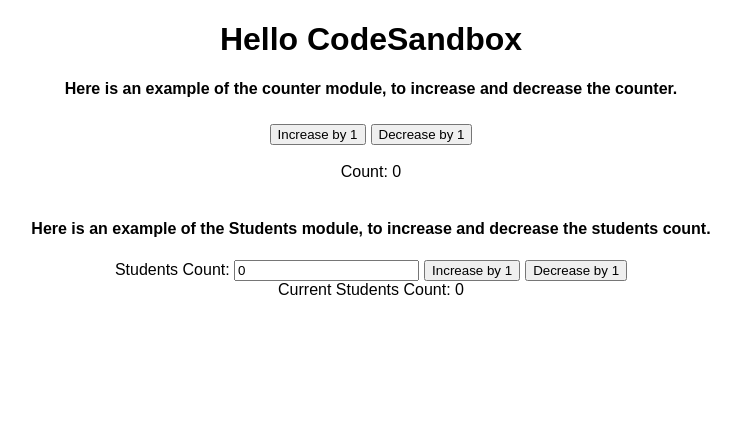
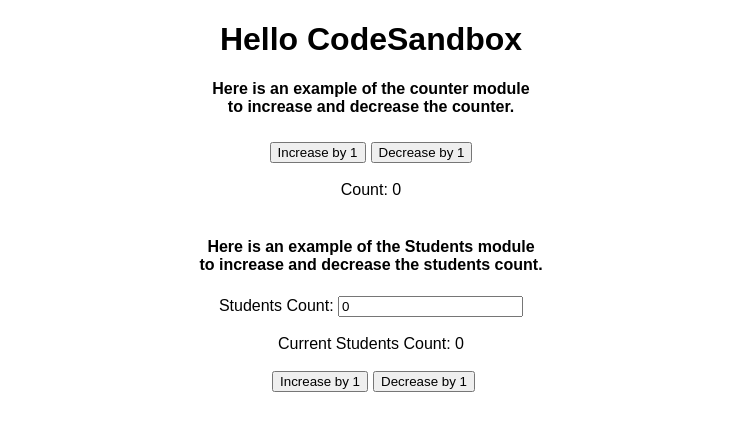
Before and after one commit to prince-tyagi-dev/react-redux-middleware-v3, a React (Create React App) app: page / in a window 1280 px wide. Shown: the top 430 px of the page, without its empty margins (269-1010 px from the left). Built offline with nearby package versions, Linux system fonts and the light colour scheme; no server answers.

Commit message:
Remove the debuggers, improve the UI. Remove the debuggers, improve the UI.

```diff
--- a/src/components/ClassRoom/index.tsx
+++ b/src/components/ClassRoom/index.tsx
@@ -21,12 +21,10 @@ class ClassRoom extends React.Component {
 
   addStudents() {
     this.setState((prevState: IClassRoomState) => {
-      debugger;
       return { studentsCount: prevState.studentsCount + 1 };
     });
   }
   removeStudents() {
-    debugger;
     this.setState((prevState: IClassRoomState) => {
       return { ...prevState, studentsCount: prevState.studentsCount - 1 };
     });
@@ -42,8 +40,8 @@ class ClassRoom extends React.Component {
     return (
       <>
         <h4>
-          Here is an example of the Students module, to increase and decrease
-          the students count.
+          Here is an example of the Students module
+          <br /> to increase and decrease the students count.
         </h4>
         <label>Students Count: </label>
         <input
@@ -53,14 +51,17 @@ class ClassRoom extends React.Component {
           onChange={this.handleOnChange}
           maxLength={10}
         />
+        <br />
+        <br />
+        Current Students Count: {this.state.studentsCount}
+        <br />
+        <br />
         <button onClick={this.addStudents} style={{ marginLeft: "5px" }}>
           Increase by 1
         </button>
         <button onClick={this.removeStudents} style={{ marginLeft: "5px" }}>
           Decrease by 1
         </button>
-        <br />
-        Current Students Count: {this.state.studentsCount}
       </>
     );
   }
--- a/src/components/Counter/index.tsx
+++ b/src/components/Counter/index.tsx
@@ -1,4 +1,4 @@
-import { useEffect } from "react";
+import { useEffect, useMemo } from "react";
 import { connect } from "react-redux";
 import { decreaseCounter, increaseCounter } from "../../redux/actions";
 import useTotoList from "../../CustomHooks/useTodoList";
@@ -13,15 +13,40 @@ const Counter = (props) => {
   const data = useTotoList("https://jsonplaceholder.typicode.com/todos");
 
   useEffect(() => {
-    console.info("useEffect hook called");
     console.info("todoList data: ", data);
+    debugger;
   }, [data]);
+
+  const componentWillMount = () => {
+    // componentWillMount events
+    console.info("componentWillMount");
+    debugger;
+  };
+  const componentWillunmount = () => {
+    // componentWillUnmount events
+    console.info("componentWillunmount");
+    debugger;
+  };
+  const componentDidMount = () => {
+    // componentDidMount events
+    console.info("componentDidMount");
+    debugger;
+    return componentWillunmount;
+  };
+
+  useMemo(componentWillMount, []);
+  useEffect(componentDidMount, []);
+  useEffect(() => {
+    // componentDidMUpdate events
+    console.info("componentDidMUpdate");
+    debugger;
+  }, [props.count]);
 
   return (
     <>
       <h4>
-        Here is an example of the counter module, to increase and decrease the
-        counter.
+        Here is an example of the counter module
+        <br /> to increase and decrease the counter.
       </h4>
       <button style={{ marginTop: "5px" }} onClick={incrementHandler}>
         Increase by 1
```
